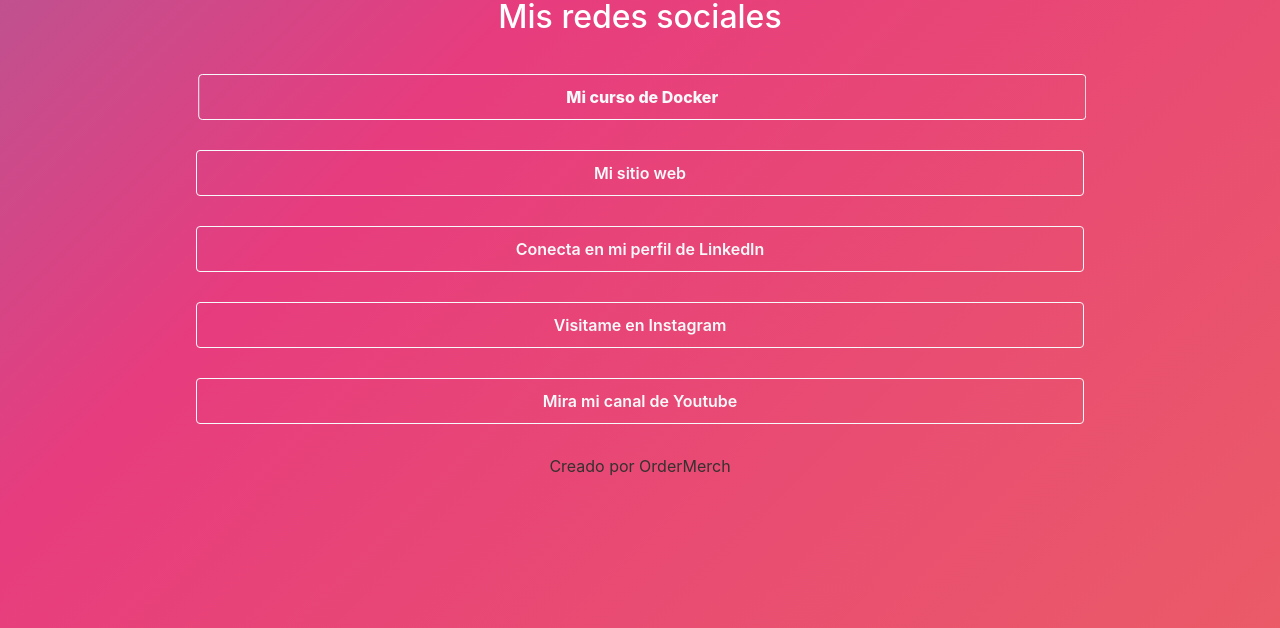
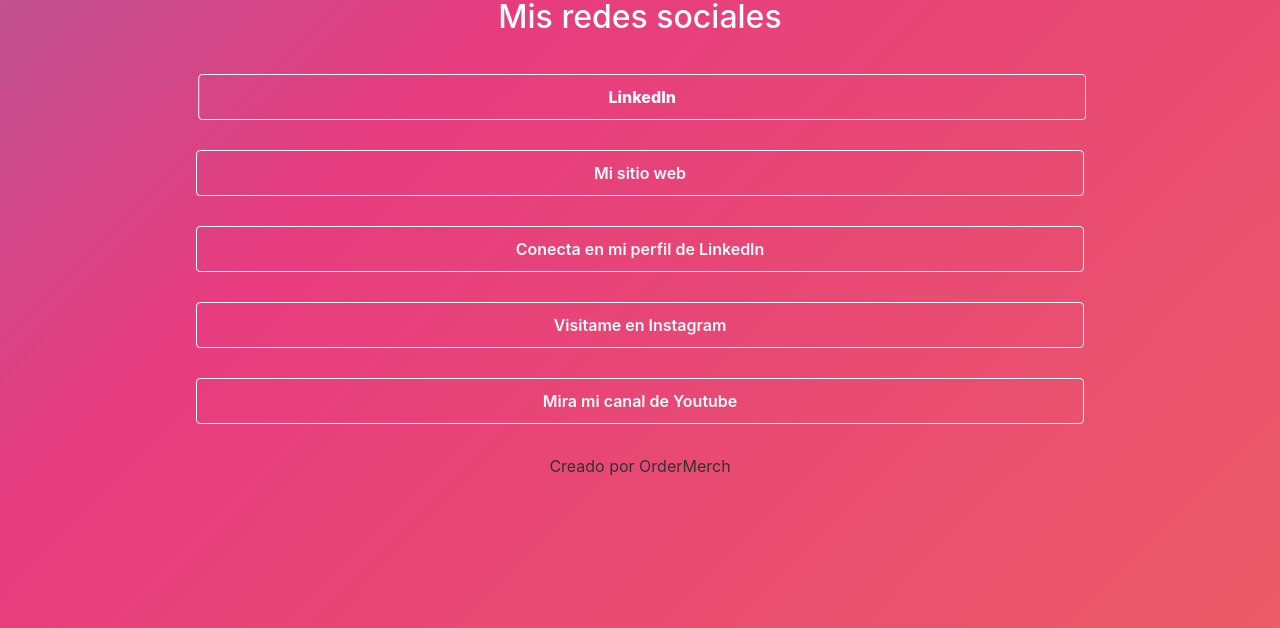
Before and after one commit to MiguelPenaCedeno/MiguelPenaCedeno.github.io, a plain HTML site: page docs/index.html in a window 1280 px wide. Shown: the part 172-800 px from the top of the page. Drawn offline with nearby package versions, Linux system fonts and the light colour scheme.

Commit message:
agregue linkedin

```diff
--- a/docs/index.html
+++ b/docs/index.html
@@ -25,7 +25,7 @@
     <div class="col-xs-12">
             <div class="text-center">
                 <div style="padding-bottom: 30px;">
-                    <button onclick="location.href='https://platzi.com/cursos/docker-fundamentos/'" type="button" class="btn btn-outline-light shake" style="width: 80%; padding-top:10px; padding-bottom:10px; font-weight: 800;">Mi curso de Docker</button>
+                    <button onclick="location.href='https://www.linkedin.com/in/miguel-angel-pena-cedeno/'" type="button" class="btn btn-outline-light shake" style="width: 80%; padding-top:10px; padding-bottom:10px; font-weight: 800;">LinkedIn</button>
                 </div>
                 <div style="padding-bottom: 30px;">
                     <button onclick="location.href='http://aminespinoza.com'" type="button" class="btn btn-outline-light" style="width: 80%; padding-top:10px; padding-bottom:10px; font-weight: 600;">Mi sitio web</button>
```
